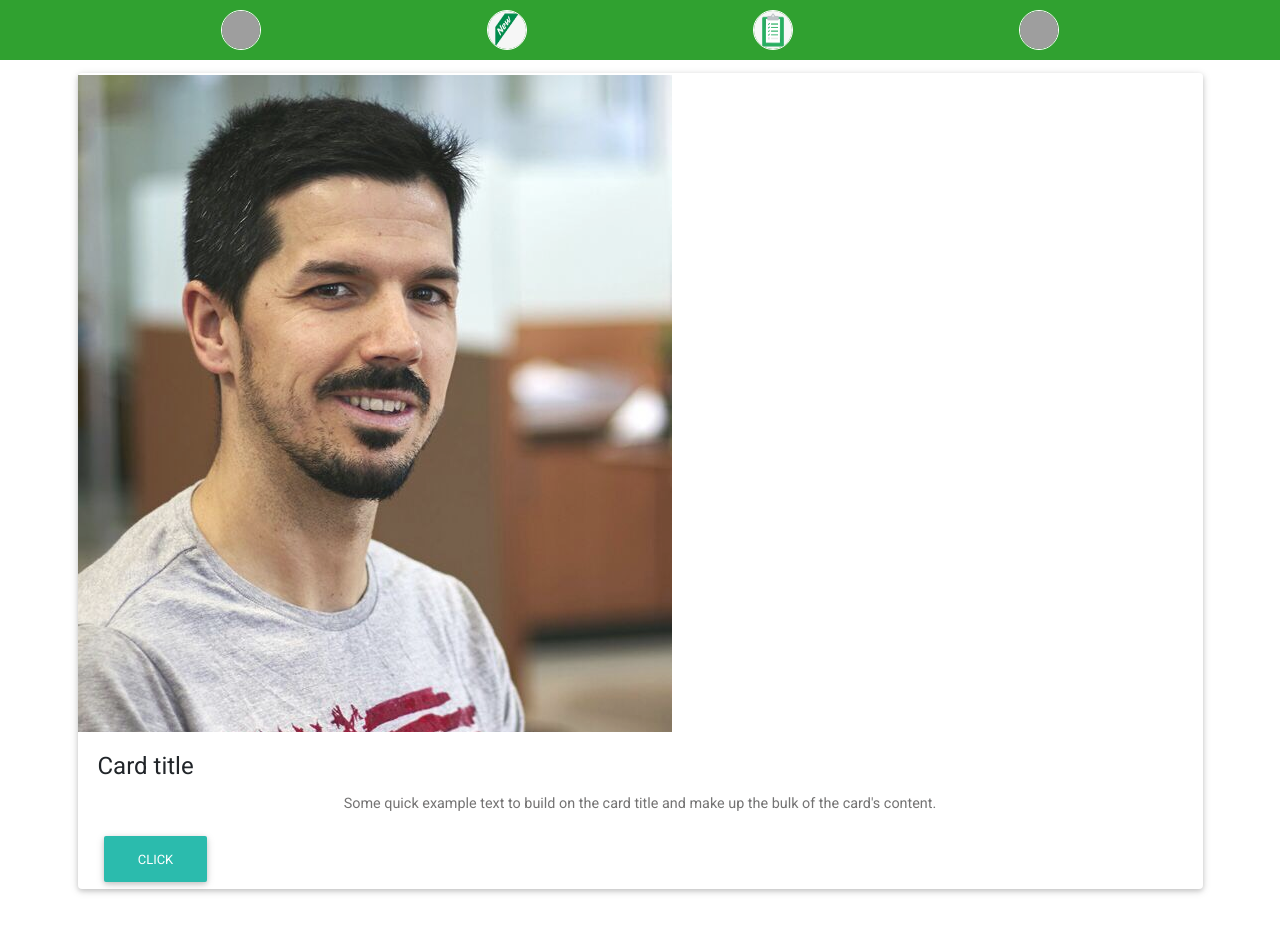
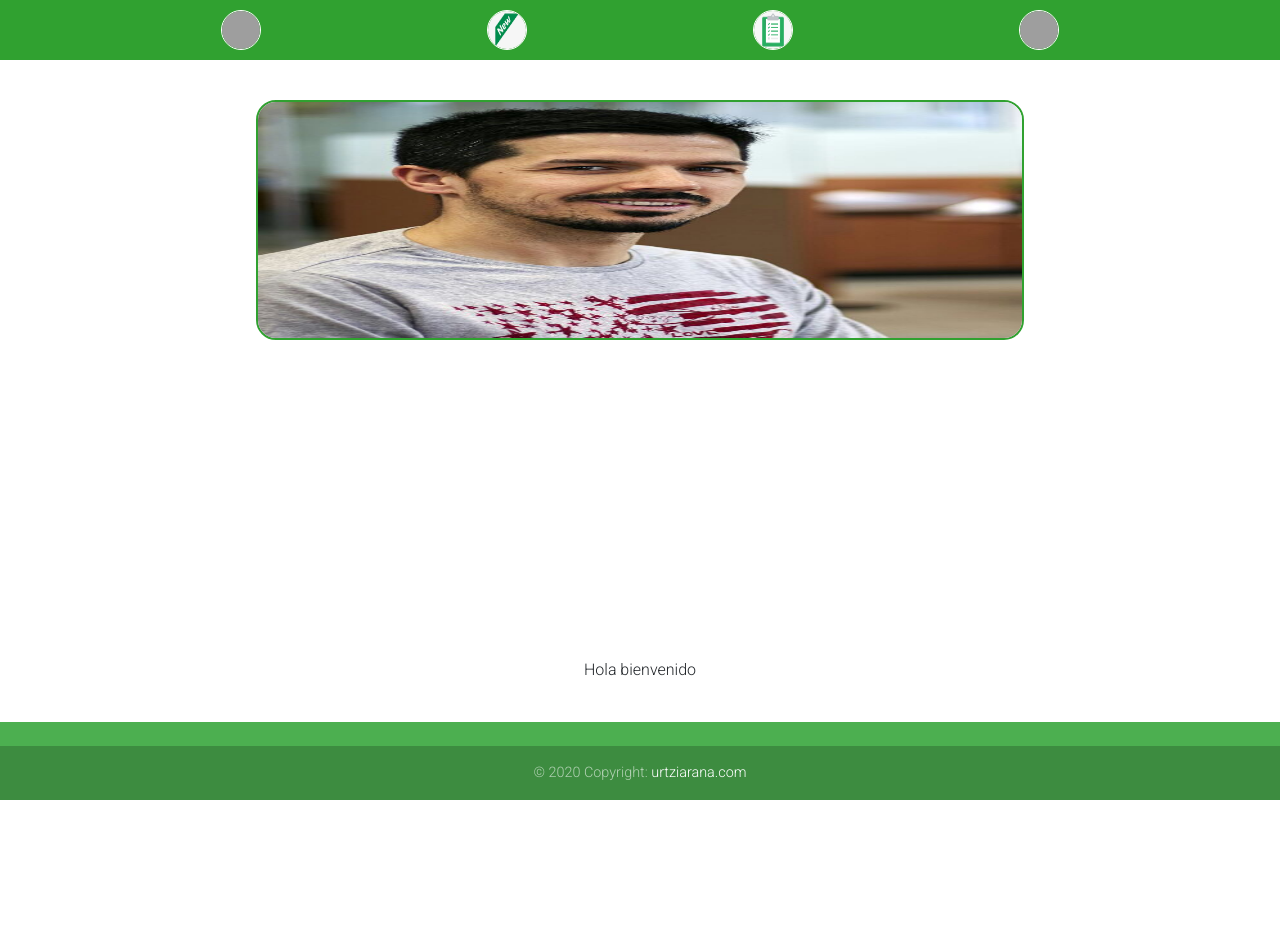
Before and after one commit to UrtziFM/myblog-client, a React (Create React App) app: page /info in a window 1280 px wide. Shown: the top 932 px of the page. After the commit the page ends 800 px from the top, so only its background shows below. Built offline with nearby package versions, Linux system fonts and the light colour scheme; grey boxes are pictures that could not be loaded.

Commit message:
More info card, only detailed text is empty

```diff
--- a/src/components/moreinfo/styles.css
+++ b/src/components/moreinfo/styles.css
@@ -12,10 +12,19 @@
   background-color: white;
   display: flex;
   flex-direction: column;
-  margin: 0px 0px 0px 0px;
+  margin: 10px 0px 0px 0px;
   padding: 0px;
 }
-.card {
-  height: 85%;
-  margin: 1% 5% 0% 5%;
+.moreinfo-logo {
+  border: 2px solid rgb(48, 161, 48);
 }
+.moreinfo-photo {
+  width: 60%;
+  height: 240px;
+  margin: 30px 20% 30px 20%;
+  border: 2px solid rgb(48, 161, 48);
+  border-radius: 20px;
+}
+.page-footer.green.font-small.pt-4.mt-4 {
+  width: 100%;
+}
--- a/src/components/moreinfo/view.js
+++ b/src/components/moreinfo/view.js
@@ -1,5 +1,5 @@
 import React from 'react';
-import { MDBBtn, MDBCard, MDBCardBody, MDBCardImage, MDBCardTitle, MDBCardText, MDBCol } from 'mdbreact';
+import { MDBCol, MDBContainer, MDBRow, MDBFooter } from "mdbreact";
 
 import Navbar from '../../components/navbar'
 
@@ -10,18 +10,19 @@ const MoreInfoCard = () => {
         <div className="moreinfo-Blog">
         <Navbar/>
         <div className="moreinfo-Card-Blog">
-      <MDBCol >
-        <MDBCard >
-          <MDBCardImage className="img-fluid" src="assets/urtzi.jpg" waves />
-          <MDBCardBody>
-            <MDBCardTitle>Card title</MDBCardTitle>
-            <MDBCardText>Some quick example text to build on the card title and make up the bulk of the card's content.</MDBCardText>
-            <MDBBtn href="https://www.urtziarana.com">Click</MDBBtn>
-          </MDBCardBody>
-        </MDBCard>
-      </MDBCol>
-      </div>
-      </div>
+        <img className="moreinfo-photo" src="assets/urtzi.jpg" />
+        </div>
+        <div className="moreinfo-text">
+          <p className="moreinfo-text-detail">Hola bienvenido</p>
+        </div>
+        <MDBFooter color="green" className="font-small pt-4 mt-4">
+        <div className="footer-copyright text-center py-3">
+        <MDBContainer fluid>
+          &copy; {new Date().getFullYear()} Copyright: <a href="https://www.urtziarana.com"> urtziarana.com </a>
+        </MDBContainer>
+       </div>
+        </MDBFooter>
+        </div>
     )
   }
 
```
